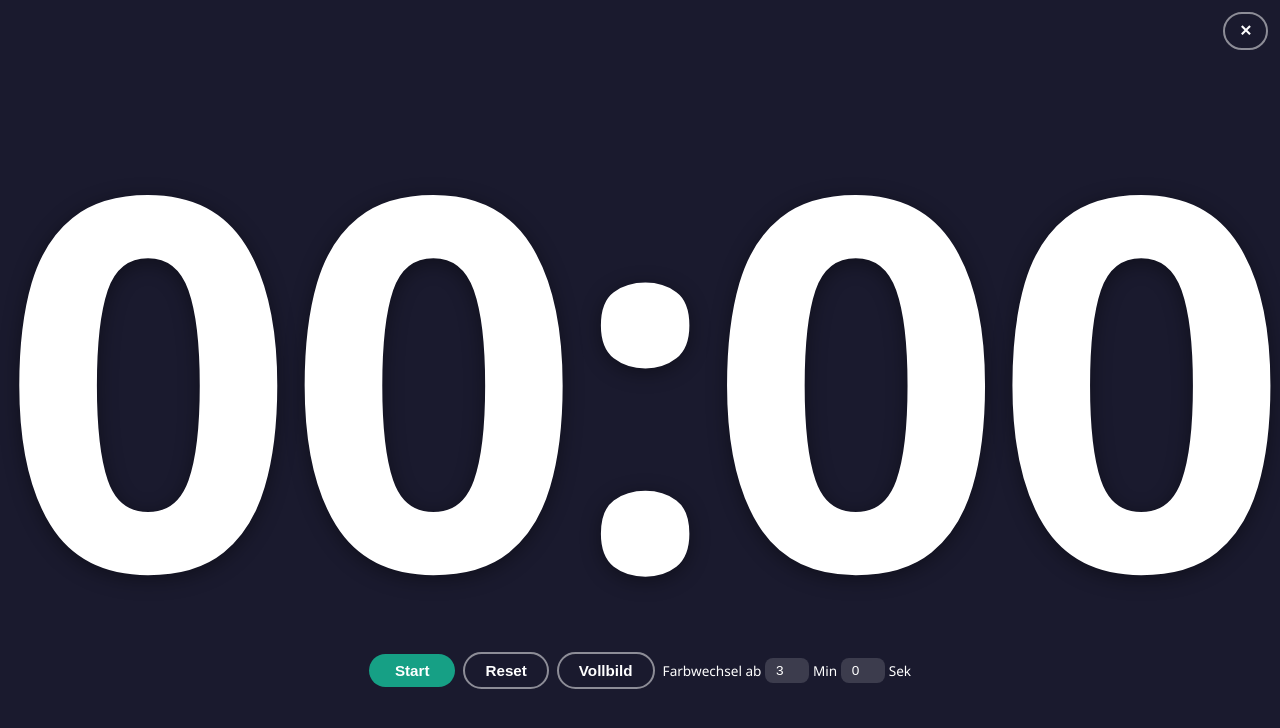
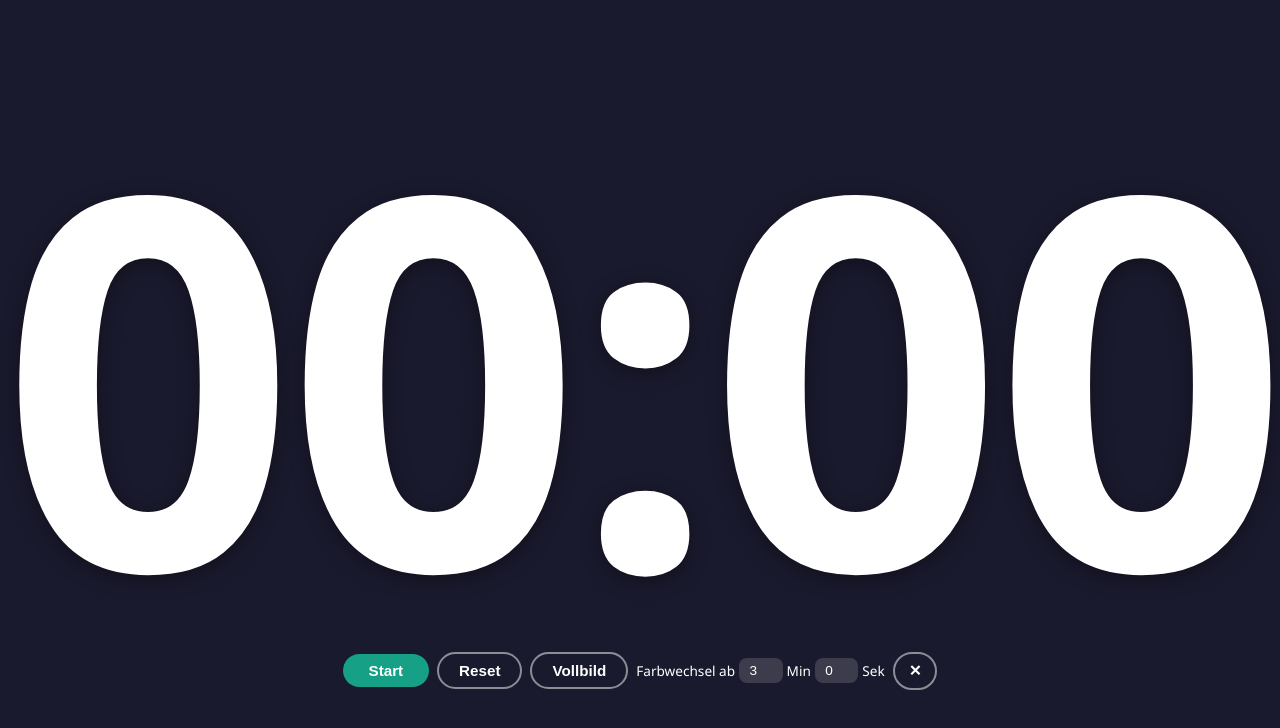
Before and after one commit to m-kue/Kuen.WebApp, a plain HTML site: page TrainingWatch/trainingwatch.html in a window 1280 px wide. Drawn offline with Linux system fonts and the light colour scheme.

Commit message:
TrainingWatch: Ausblenden-Knopf (X) als letzten Knopf rechts in der Steuerungsreihe
- Fix-Positionierung in der Ecke entfernt, Knopf steht nun am rechten Ende der Button-Reihe
- Service-Worker-Cache auf trainingwatch-v6 erhoeht

Co-authored-by: m-kue <m-kue@users.noreply.github.com>

```diff
--- a/TrainingWatch/sw.js
+++ b/TrainingWatch/sw.js
@@ -1,4 +1,4 @@
-const CACHE = 'trainingwatch-v5';
+const CACHE = 'trainingwatch-v6';
 const DATEIEN = [
   './trainingwatch.html',
   './manifest.webmanifest',
--- a/TrainingWatch/trainingwatch.html
+++ b/TrainingWatch/trainingwatch.html
@@ -107,10 +107,6 @@
   }
 
   #ausblendKnopf {
-    position: fixed;
-    top: 12px;
-    right: 12px;
-    z-index: 10;
     font-size: 0.95rem;
     font-weight: 600;
     padding: 8px 14px;
@@ -156,12 +152,12 @@
     <button id="startKnopf">Start</button>
     <button id="resetKnopf">Reset</button>
     <button id="vollbildKnopf">Vollbild</button>
-    <button id="ausblendKnopf" title="Steuerung ausblenden">✕</button>
     <label class="grenze">
       Farbwechsel ab
       <input id="grenzeMin" type="number" min="0" max="999" value="3"> Min
       <input id="grenzeSek" type="number" min="0" max="59" value="0"> Sek
     </label>
+    <button id="ausblendKnopf" title="Steuerung ausblenden">✕</button>
   </div>
 
 <script>
```
